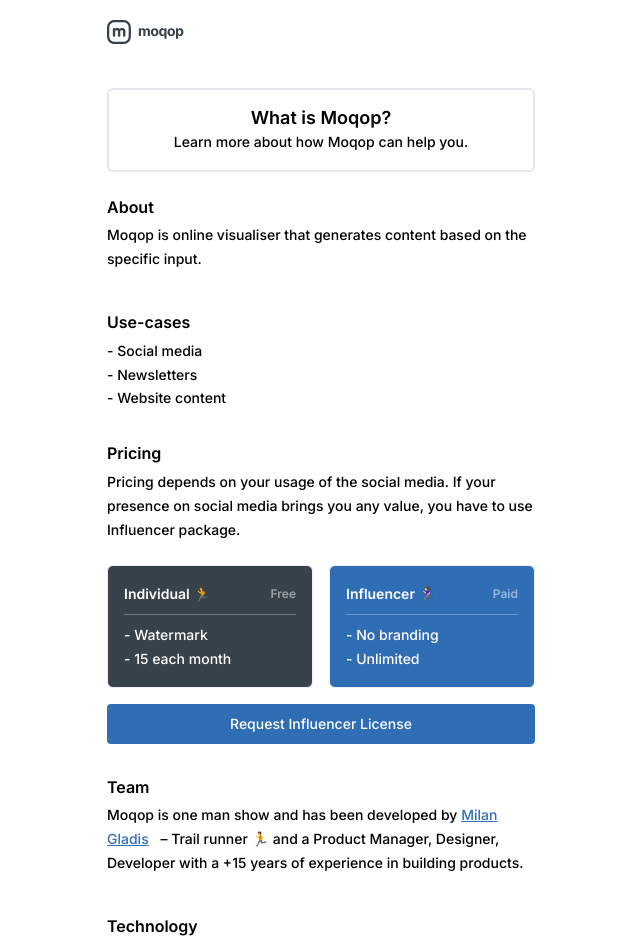
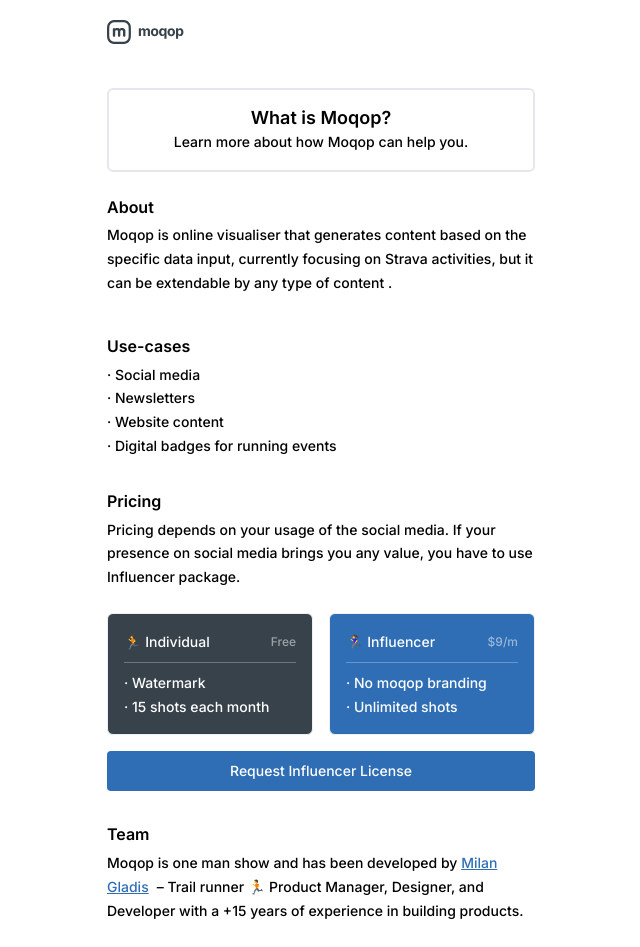
Before and after one commit to RobotCafe/moqop, a Next.js app: page /about in a window 1280 px wide. Shown: the top 947 px of the page, without its empty margins (319-959 px from the left). Built offline with nearby package versions, Linux system fonts and the light colour scheme.

Commit message:
edited about

```diff
--- a/src/pages/about.js
+++ b/src/pages/about.js
@@ -16,14 +16,15 @@
       <ul className='flex flex-col gap-16'>
         <li className='mb-16'>
           <span className='block font-semibold mb-4 text-16'>About</span>
-          <p className=''>Moqop is online visualiser that generates content based on the specific input.</p>
+          <p className=''>Moqop is online visualiser that generates content based on the specific data input, currently focusing on Strava activities, but it can be extendable by any type of content .</p>
         </li>
         <li className='mb-16'>
           <span className='block font-semibold mb-4 text-16'>Use-cases</span>
           <ul>
-            <li>- Social media</li>
-            <li>- Newsletters</li>
-            <li>- Website content</li>
+            <li>· Social media</li>
+            <li>· Newsletters</li>
+            <li>· Website content</li>
+            <li>· Digital badges for running events</li>
           </ul>
         </li>
         <li className='mb-16'>
@@ -31,38 +32,38 @@
           <p className=''>Pricing depends on your usage of the social media. If your presence on social media brings you any value, you have to use Influencer package.</p>
           <div className="flex flex-col sm:flex-row gap-16 mt-24">
             <div className='flex-1 bg-black text-white rounded border border-grey p-16'>
-              <div className='flex border-b border-grey/30 pb-8 mb-8 font-semibold'>
-                Individual 🏃
+              <div className='flex border-b border-grey/30 pb-8 mb-8'>
+                <span className=''>🏃 Individual</span>
                 <div className='ml-auto text-12 opacity-50'>Free</div>
               </div>
-              <ul>
-                <li>- Watermark</li>
-                <li>- 15 each month</li>
+              <ul className=''>
+                <li>· Watermark</li>
+                <li>· 15 shots each month</li>
               </ul>
             </div>
             <div className='flex-1 bg-blue text-white rounded border border-grey p-16'>
-              <div className='flex border-b border-grey/30 pb-8 mb-8 font-semibold'>
-                Influencer 🏃‍♀️
-                <div className='ml-auto text-12 opacity-50'>Paid</div>
+              <div className='flex border-b border-grey/30 pb-8 mb-8'>
+                🏃‍♀️ Influencer
+                <div className='ml-auto text-12 opacity-50'>$9/m</div>
               </div>
               <ul>
-                <li>- No branding</li>
-                <li>- Unlimited</li>
+                <li>· No moqop branding</li>
+                <li>· Unlimited shots</li>
               </ul>
             </div>
           </div>
-          <Button text="Request Influencer License" type="" href="mailto:hello@milangladis.com" className="mt-16 w-full" />
+          <Button text="Request Influencer License" type="" href="mailto:support@moqop.com" className="mt-16 w-full" />
         </li>
         <li className='mb-16'>
           <span className='block font-semibold mb-4 text-16'>Team</span>
           <div className="">
-            <p>Moqop is one man show and has been developed by <a href="https://milangladis.com" target="_blank" className="mr-8 text-blue underline">Milan Gladis</a> – Trail runner 🏃 and a Product Manager, Designer, Developer with a +15 years of experience in building products.</p>
+            <p>Moqop is one man show and has been developed by <a href="https://milangladis.com" target="_blank" className="mr-8 text-blue underline">Milan Gladis</a>– Trail runner 🏃 Product Manager, Designer, and Developer with a +15 years of experience in building products.</p>
           </div>
         </li>
         <li className='mb-16'>
           <span className='block font-semibold mb-4 text-16'>Technology</span>
           <div className="">
-            <p>The product is built on nodejs, nextjs, tailwind and uses technologies like firebase, passport, OAuth, etc.</p>
+            <p>The product is built on nodejs, nextjs, tailwind and uses technologies like firebase, passport, oauth, Strava API etc.</p>
           </div>
         </li>
         <li className='mb-16'>
@@ -74,8 +75,7 @@
         <li className='mb-16'>
           <span className='block font-semibold mb-4 text-16'>Help</span>
           <div className="">
-            <p>I would appreciate any kind of your help. It can be testing, feedback or feature request. You can also support development on the Patreon 👇</p>
-              <Button text="Support on Patreon" type="secondary" href="https://www.patreon.com/milangladis" target="_blank" className="mt-8 w-full" />
+            <p>I would appreciate any kind of your help. It can be testing, feedback or feature request. If you want to contribute on the project, feel free to get in touch 👉 <a href="mailto:support@moqop.com" target="_blank" className='text-blue underline'>support@moqop.com</a></p>
           </div>
         </li>
       </ul>
```
